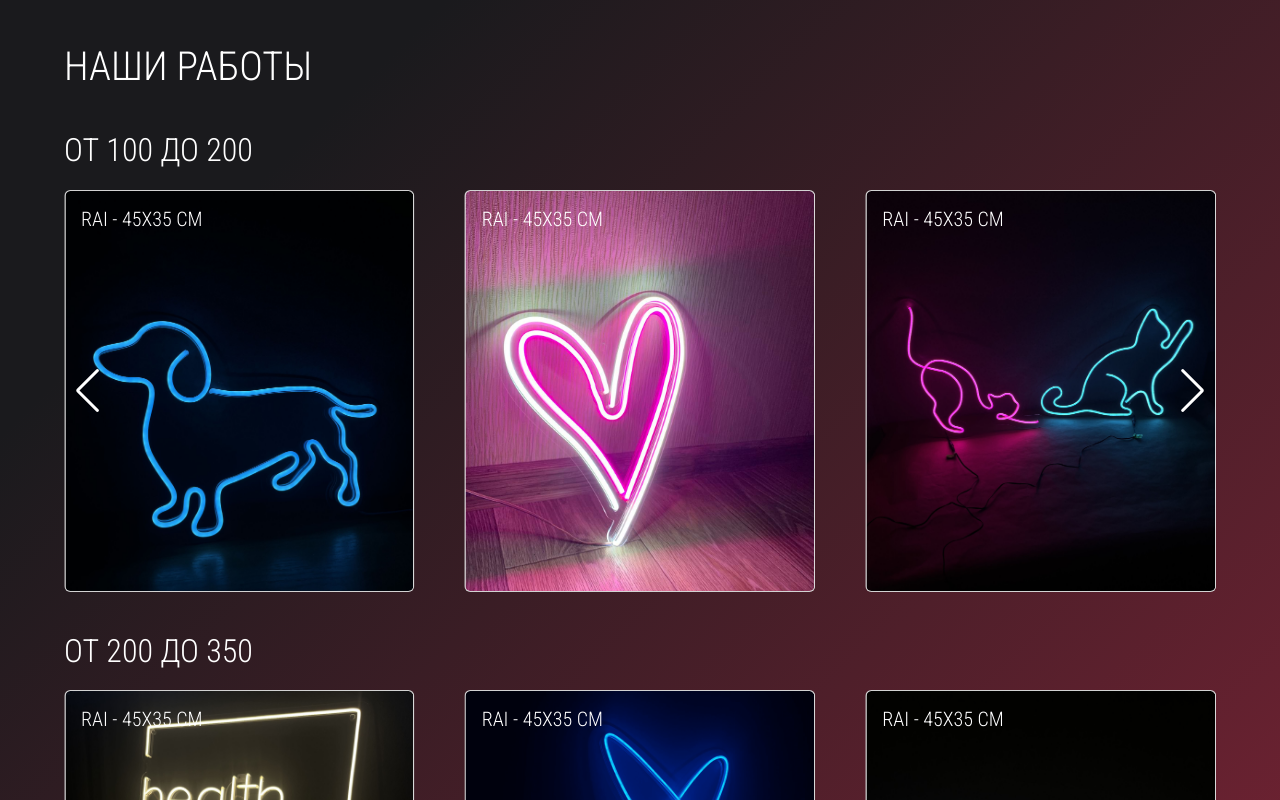
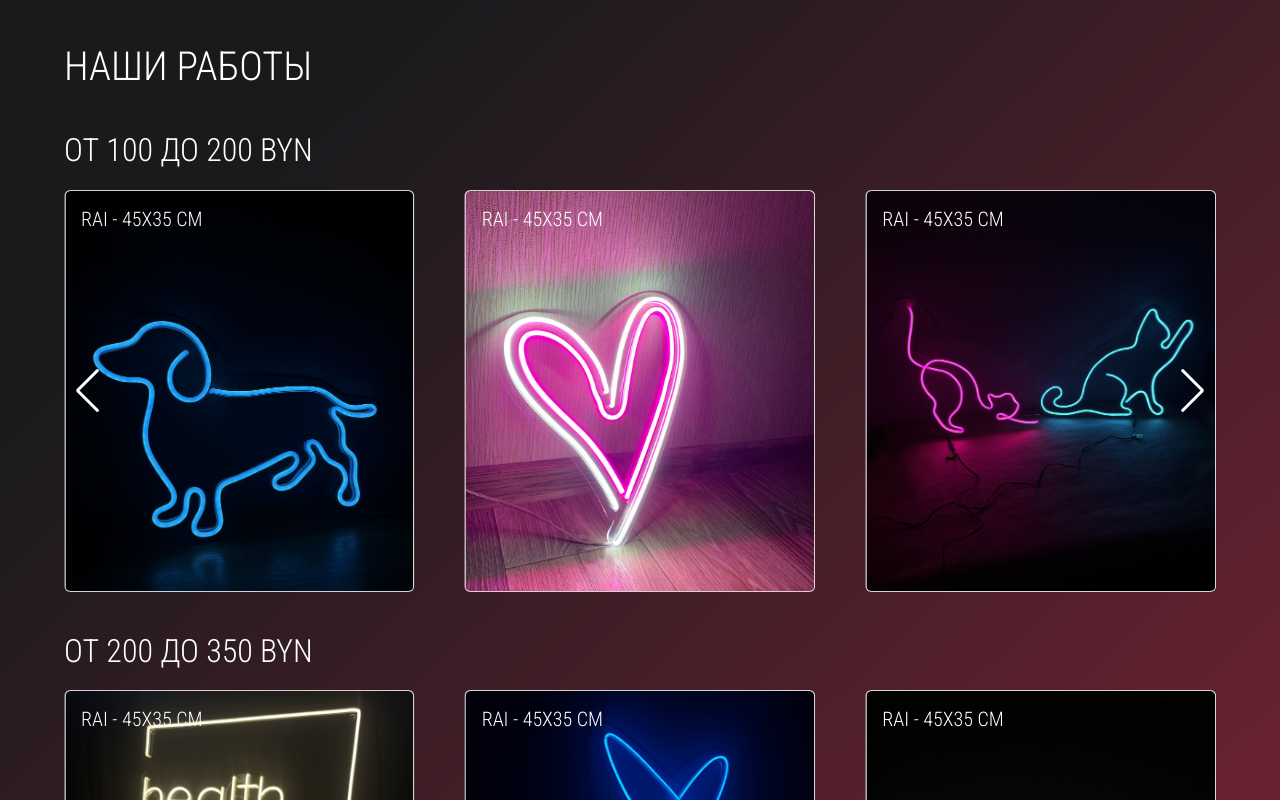
Before and after one commit to hyperstone1/hameleon, a React (Create React App) app: page / in a window 1280 px wide. Shown: the part 1560-2360 px from the top of the page. Built offline with nearby package versions, Linux system fonts and the light colour scheme; a web font is replaced by a local one.

Commit message:
add "byn" to title

```diff
--- a/src/components/Works/Works.jsx
+++ b/src/components/Works/Works.jsx
@@ -29,7 +29,7 @@ const Works = () => {
         <h1 className="title">Наши работы</h1>
         {imgsWorks.map((item, id) => (
           <div className="works_cards" key={id}>
-            <h2 className="works_title">{item.title}</h2>
+            <h2 className="works_title">{item.title} BYN</h2>
             <div className="cards_container">
               <Swiper
                 modules={[Navigation, Pagination, Scrollbar, A11y]}
--- a/src/components/Works/index.scss
+++ b/src/components/Works/index.scss
@@ -16,6 +16,7 @@
       margin-bottom: 30px;
     }
     .card {
+      position: relative;
       overflow: hidden;
       transition: all 0.2s;
       .card-link {
```
